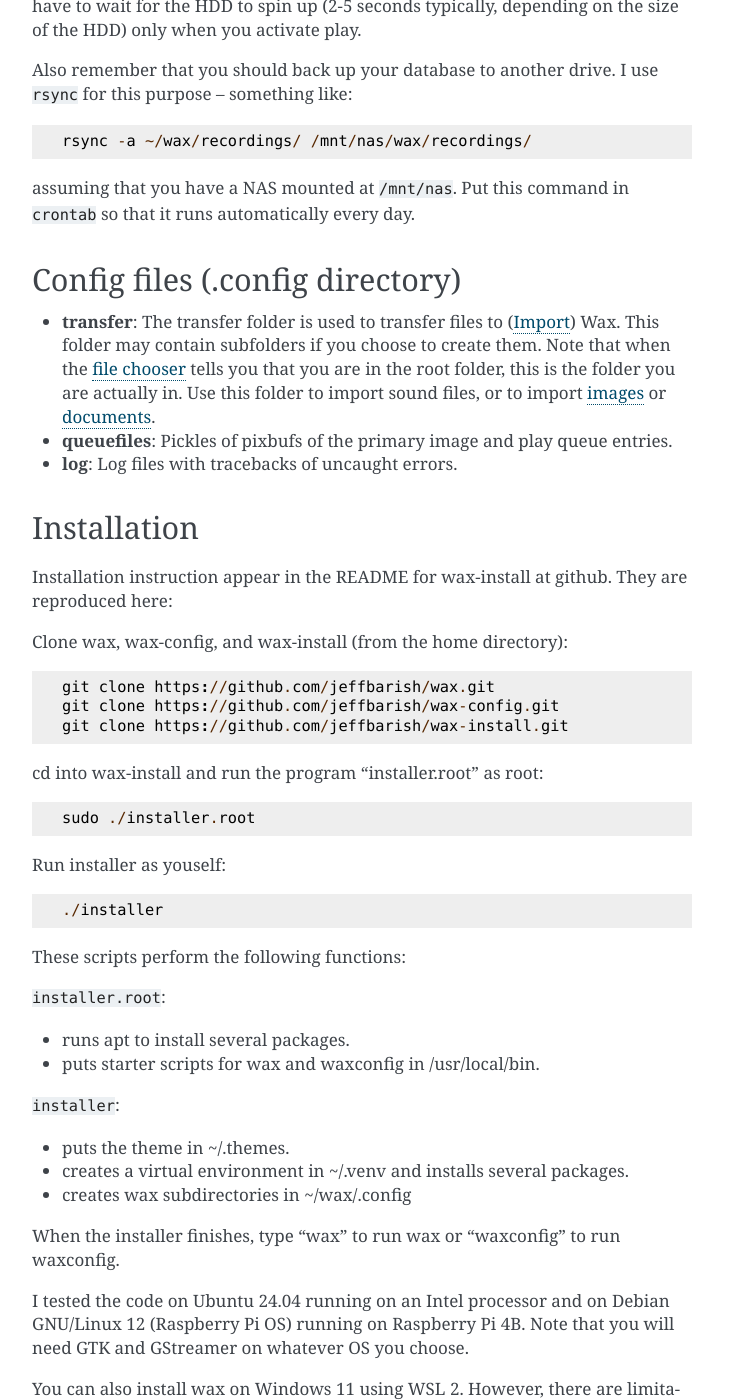
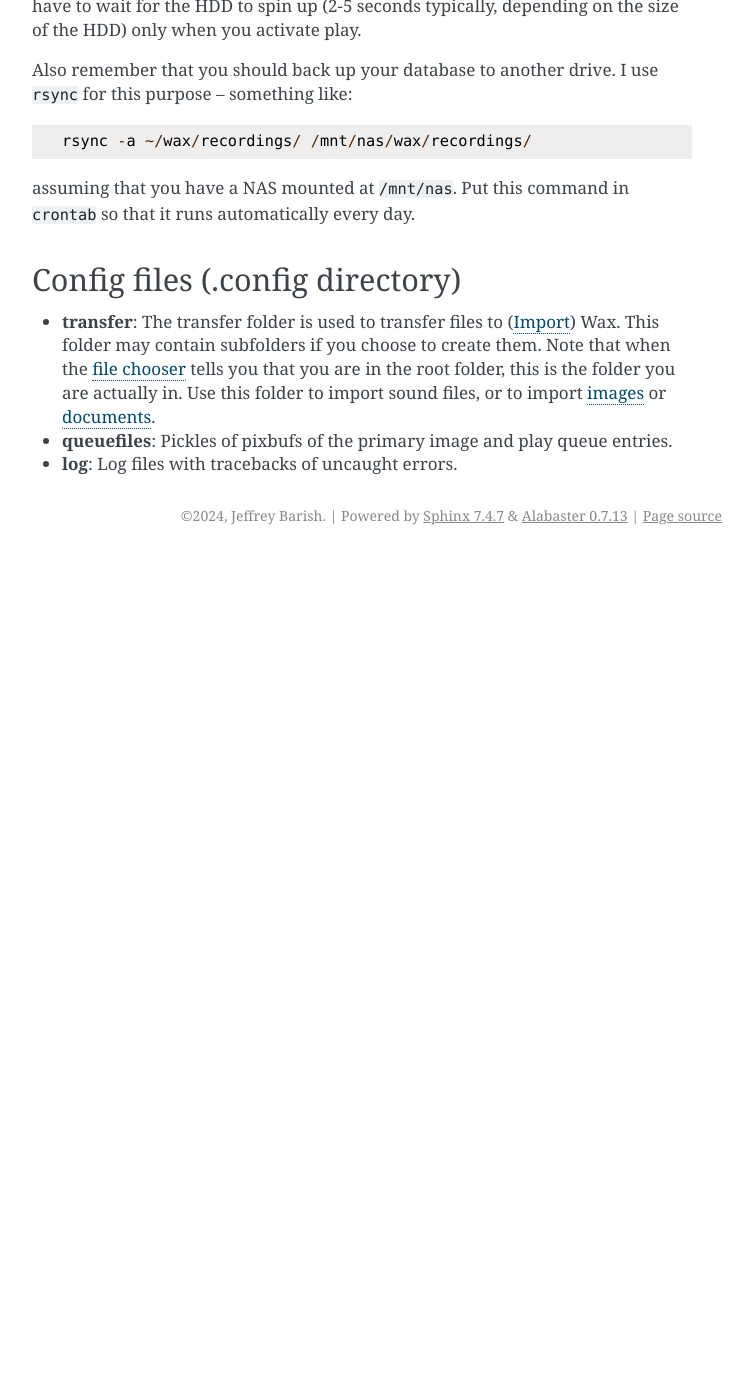
Before and after one commit to jeffbarish/wax-manual, a Sphinx documentation site: the page built from source/appendix.rst, in a window 1280 px wide and 1400 px high, scrolled down 2672 px. Shown: the whole window, without its empty margins (388-1141 px from the left). Built offline with Sphinx 7.4.7, drawn with Linux system fonts in a browser that asks for light colours; pages that are not in the unit, such as notebooks, are missing from menus; after the commit the page ends 3227 px from its top, so only the background shows below that; some of the changed text lies outside the part shown.

Commit message:
Move installation and quick start to the second page.

```diff
--- a/source/appendix.rst
+++ b/source/appendix.rst
@@ -114,49 +114,3 @@
 - **queuefiles**: Pickles of pixbufs of the primary image and play queue entries.
 
 - **log**: Log files with tracebacks of uncaught errors.
-
-Installation
-------------
-
-Installation instruction appear in the README for wax-install at github. They are reproduced here:
-
-Clone wax, wax-config, and wax-install (from the home directory)::
-
-    git clone https://github.com/jeffbarish/wax.git
-    git clone https://github.com/jeffbarish/wax-config.git
-    git clone https://github.com/jeffbarish/wax-install.git
-
-cd into wax-install and run the program "installer.root" as root::
-
-    sudo ./installer.root
-
-Run installer as youself::
-
-    ./installer
-
-These scripts perform the following functions:
-
-:code:`installer.root`:
-
-- runs apt to install several packages.
-
-- puts starter scripts for wax and waxconfig in /usr/local/bin.
-
-:code:`installer`:
-
-- puts the theme in ~/.themes.
-
-- creates a virtual environment in ~/.venv and installs several packages.
-
-- creates wax subdirectories in ~/wax/.config
-
-When the installer finishes, type "wax" to run wax or "waxconfig" to run waxconfig.
-
-I tested the code on Ubuntu 24.04 running on an Intel processor and on Debian GNU/Linux 12 (Raspberry Pi OS) running on Raspberry Pi 4B. Note that you will need GTK and GStreamer on whatever OS you choose.
-
-You can also install wax on Windows 11 using WSL 2. However, there are limitations. It is not possible to access a CD-drive as a device from WSL, so ripping in Wax on WSL is not possible. Instead, rip using Media Player, put the sound files in the transfer folder of Wax, and import them. Media Player does not embed cover art, so you will need to find cover art (at Amazon, for example) and copy-and-paste it into Wax.
-
-Quick Start
------------
-
-To create your first recording after installing Wax, insert a CD in your CD drive and go to Edit mode. Select the appropriate genre for your CD using the button in the top left. Click the Create button in the right panel. While the CD is ripping, fill in the boxes on the left panel at least for the primary metadata. Some of the boxes might have been filled in automatically after you initiated the rip using metadata from MusicBrainz. Click the "Save new" button at the bottom when you are ready to save the recording. When the ripping finishes, change the Mode to Select. Your new recording will already be selected. Drag it to the play queue (the right panel). The play button will appear in the top right. Click it to start play. Congratulations. You have just created the first recording in your Wax database.
--- a/source/index.rst
+++ b/source/index.rst
@@ -12,6 +12,7 @@
    :caption: Table of Contents
 
    introduction
+   installation
    select
    play
    edit
```
Also changed, not shown: 17 other files.
